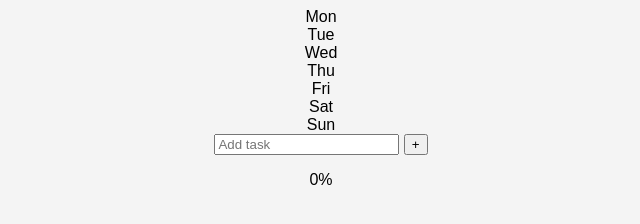
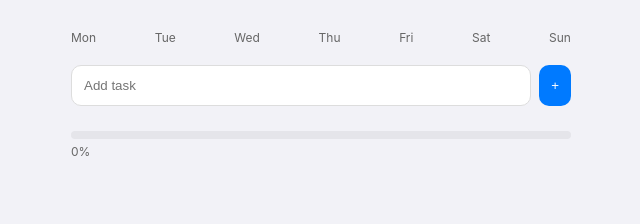
Before and after one commit to nicolanigro/weekly-productivity-tracker, a plain HTML site: page index.html in a window 1280 px wide. Shown: the whole page, without its empty margins (319-959 px from the left). Drawn offline with Linux system fonts and the light colour scheme.

Commit message:
Update styles.css

```diff
--- a/styles.css
+++ b/styles.css
@@ -1,15 +1,102 @@
 body {
-    font-family: Arial;
-    background: #f4f4f4;
-    text-align: center;
+    font-family: -apple-system, BlinkMacSystemFont, Arial;
+    background: #f2f2f7;
+    margin: 0;
+    padding: 0;
 }
 
-.section {
-    background: white;
-    margin: 20px;
-    padding: 15px;
+.container {
+    width: 92%;
+    max-width: 500px;
+    margin: 30px auto;
 }
 
-.completed {
+/* WEEK HEADER */
+.week-bar {
+    display: flex;
+    justify-content: space-between;
+    font-size: 12px;
+    color: #666;
+    margin-bottom: 20px;
+}
+
+/* INPUT */
+.input-box {
+    display: flex;
+    gap: 8px;
+    margin-bottom: 15px;
+}
+
+input {
+    flex: 1;
+    padding: 12px;
+    border-radius: 10px;
+    border: 1px solid #ddd;
+}
+
+button {
+    padding: 12px;
+    border: none;
+    border-radius: 10px;
+    background: #007aff;
+    color: white;
+    cursor: pointer;
+}
+
+/* TASK LIST */
+ul {
+    list-style: none;
+    padding: 0;
+}
+
+.task {
+    background: white;
+    padding: 12px;
+    margin-bottom: 10px;
+    border-radius: 12px;
+    display: flex;
+    align-items: center;
+    gap: 10px;
+}
+
+.circle {
+    width: 18px;
+    height: 18px;
+    border-radius: 50%;
+    border: 2px solid #007aff;
+    cursor: pointer;
+    display: flex;
+    align-items: center;
+    justify-content: center;
+    font-size: 12px;
+}
+
+.done {
     text-decoration: line-through;
+    opacity: 0.4;
 }
+
+/* PROGRESS */
+.progress-container {
+    margin-top: 25px;
+}
+
+.progress-bar {
+    height: 8px;
+    background: #e5e5ea;
+    border-radius: 10px;
+    overflow: hidden;
+}
+
+#progressFill {
+    height: 100%;
+    width: 0%;
+    background: #34c759;
+    transition: 0.2s;
+}
+
+#progressText {
+    font-size: 12px;
+    margin-top: 5px;
+    color: #666;
+}
```
